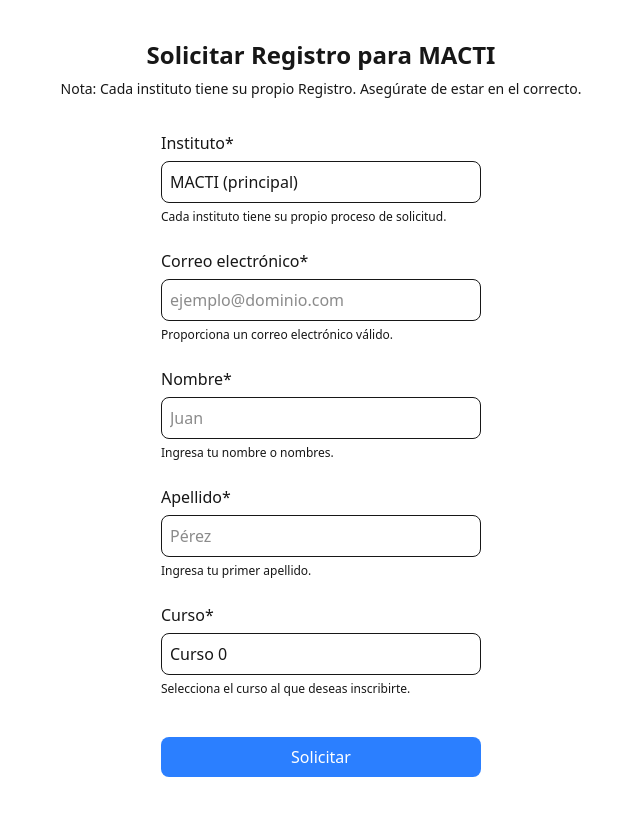
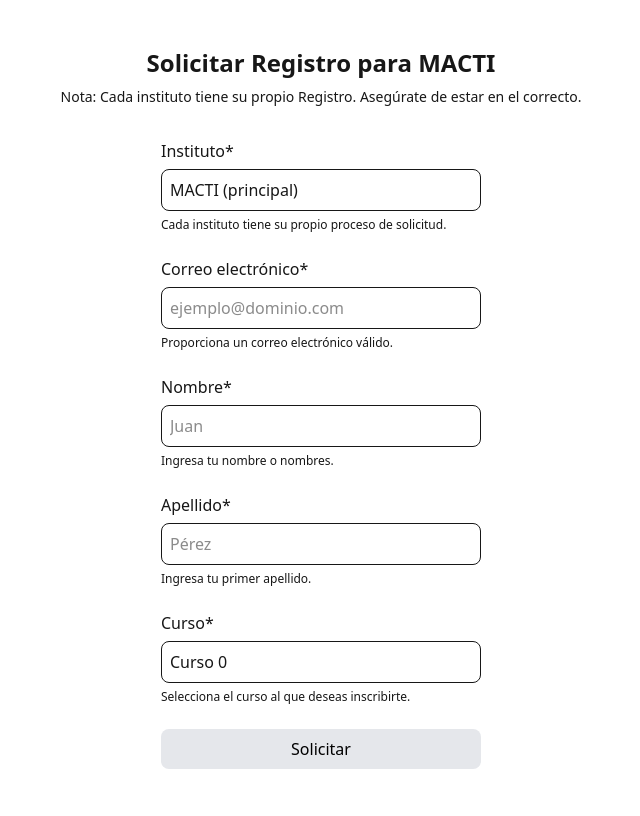
Before and after one commit to CarlosGunter/macti-frontend, a Next.js app: page /registro in a window 1280 px wide. Shown: the whole page, without its empty margins (319-959 px from the left). Built offline with nearby package versions, Linux system fonts and the light colour scheme; a web font is replaced by a local one.

Commit message:
feat: se implementó un nuevo componente Button y se reemplazaron los botones en los formularios y componentes donde se requería

```diff
--- a/src/domains/auth/components/AccountRequestForm.tsx
+++ b/src/domains/auth/components/AccountRequestForm.tsx
@@ -4,6 +4,7 @@ import { useActionState } from "react";
 import { accountRequestAction } from "../actions/accountRequestAction";
 import Banner from "@/shared/components/feedback/Banner";
 import { institutes } from "@/shared/config/institutes";
+import Button from "@/shared/components/ui/Button";
 
 export default function AccountRequestForm({ institute }: { institute: string }) {
   const [state, dispatch, isLoading] = useActionState(accountRequestAction, null);
@@ -107,12 +108,11 @@ export default function AccountRequestForm({ institute }: { institute: string })
 
         </label>
 
-        <button
+        <Button
         type="submit"
-        className="bg-blue-500 text-white p-2 rounded-lg mt-4"
         disabled={isLoading} >
           Solicitar
-        </button>
+        </Button>
       </form>
 
       {message && (
--- a/src/domains/auth/components/CreateAccoutForm.tsx
+++ b/src/domains/auth/components/CreateAccoutForm.tsx
@@ -3,6 +3,7 @@
 import { useActionState, useState } from "react";
 import { createAccountAction } from "../actions/createAccountAction";
 import Banner from "@/shared/components/feedback/Banner";
+import Button from "@/shared/components/ui/Button";
 
 export default function CreateAccount({ userData }: { userData: Record<string, any> }) {
   const [state, dispatch, isLoading] = useActionState(createAccountAction, null);
@@ -46,7 +47,12 @@ export default function CreateAccount({ userData }: { userData: Record<string, a
 
         </label>
 
-        <button type="submit" className="bg-blue-500 text-white p-2 rounded-lg w-full" disabled={isLoading}>Confirmar</button>
+        <Button
+        type="submit"
+        className="w-full"
+        disabled={isLoading} >
+          Confirmar
+        </Button>
       </form>
 
       {state && (
--- a/src/domains/users/components/UserAccountRequestCard.tsx
+++ b/src/domains/users/components/UserAccountRequestCard.tsx
@@ -1,5 +1,6 @@
 'use client';
 
+import Button from "@/shared/components/ui/Button";
 import { useAccountStatus } from "../hooks/useAccountStatus";
 
 interface UserStatusUpdateCardProps {
@@ -27,25 +28,25 @@ export default function UserStatusUpdateCard({ name, email, status, userID, onDe
       </div>
 
       <div className="flex gap-2 items-center">
-        <button
+        <Button
         onClick={() => {
           handleNewStatus({ user_id: userID, newStatus: 'approved' });
           animateDelete(onDelete, userID, status);
         }}
-        className="p-2 bg-green-500 text-white text-sm rounded"
+        variant="recommended"
         disabled={isPending}>
           Aprobar
-        </button>
+        </Button>
 
-        <button
+        <Button
         onClick={() => {
           handleNewStatus({ user_id: userID, newStatus: 'rejected' });
           animateDelete(onDelete, userID, status);
         }}
-        className="p-2 bg-red-500 text-white text-sm rounded"
+        variant="danger"
         disabled={isPending}>
           Rechazar
-        </button>
+        </Button>
       </div>
     </article>
   );
--- a/src/shared/components/common/Header.tsx
+++ b/src/shared/components/common/Header.tsx
@@ -1,13 +1,14 @@
 import MactiLogo from "@/assets/image/logos/macti_logo.png";
+import Link from "next/link";
 
 export default function Header() {
   return (
-    <header className="w-full p-4 flex justify-between items-center border-b mb-4">
+    <header className="w-full p-4 flex justify-between items-center mb-4">
       <img src={MactiLogo.src} alt="Macti Logo" />
       <div>
-        <a href="/login" className="px-4 py-2 bg-blue-500 text-white rounded">
+        <Link href="/login" className="px-4 py-2 bg-white text-black rounded">
           Login
-        </a>
+        </Link>
       </div>
     </header>
   );
--- /dev/null
+++ b/src/shared/components/ui/Button.tsx
@@ -0,0 +1,34 @@
+interface ButtonProps {
+  children: React.ReactNode;
+  onClick?: () => void;
+  type?: "button" | "submit" | "reset";
+  disabled?: boolean;
+  className?: string;
+  variant?: "recommended" | "danger" | "default";
+}
+
+const variants = {
+  recommended: "bg-green-700 text-white hover:bg-green-600",
+  danger: "bg-red-700 text-white hover:bg-red-600",
+  default: "bg-gray-200 text-black hover:bg-gray-300",
+};
+
+export default function Button({
+  children,
+  onClick,
+  type = "button",
+  disabled = false,
+  className = "",
+  variant = "default",
+}: ButtonProps) {
+  return (
+    <button
+      onClick={onClick}
+      type={type}
+      disabled={disabled}
+      className={`p-2 rounded-lg transition-colors duration-200 ${variants[variant]} ${disabled ? 'opacity-50 cursor-not-allowed' : ''} ${className}`}
+    >
+      {children}
+    </button>
+  );
+}
```
